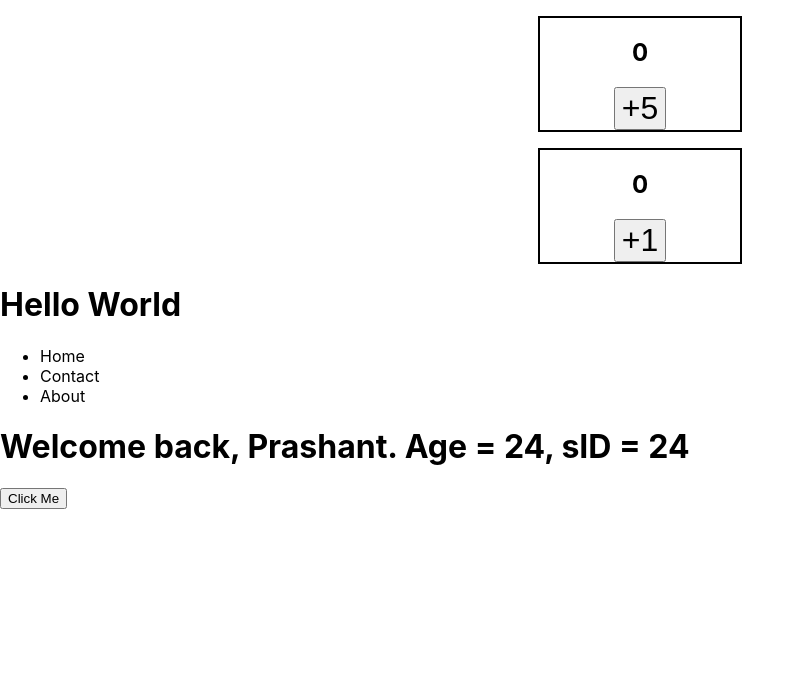
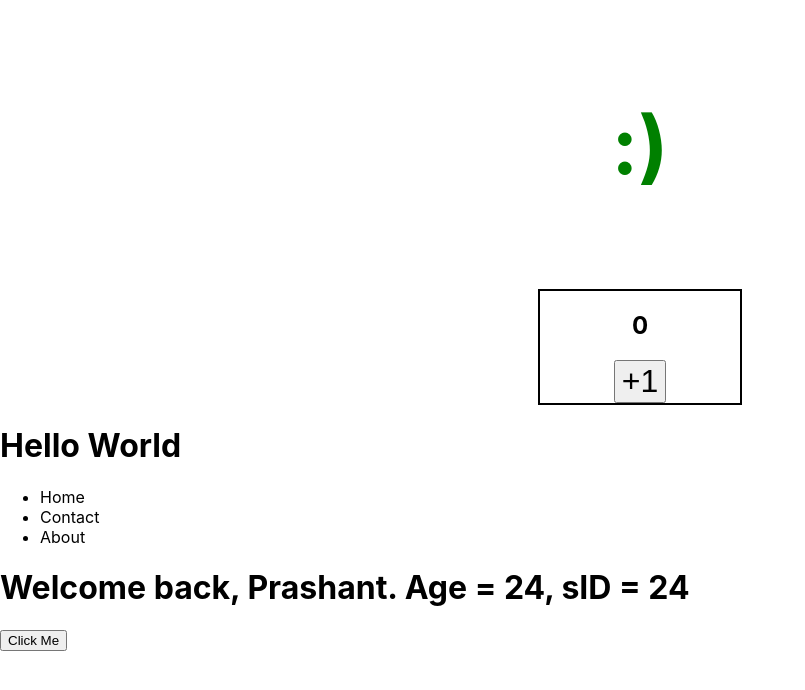
Before and after one commit to Prashant-SK/react-payment-gateway, a React (Create React App) app: page / in a window 1280 px wide. Shown: the top 690 px of the page, without its empty margins (0-805 px from the left). Built offline with nearby package versions, Linux system fonts and the light colour scheme.

Commit message:
basic styling for MoodToggler

```diff
--- a/src/App.js
+++ b/src/App.js
@@ -9,7 +9,7 @@
 function App() {
   return (
     <div>
-    <Counter step={5}/>
+    <MoodToggler step={5}/>
     <Counter/>
     <h1>Hello World</h1>
     <Navbar/>
--- /dev/null
+++ b/src/MoodToggler.css
@@ -0,0 +1,5 @@
+.MoodToggler {
+  font-size: 5rem;
+  text-align: center;
+  padding: 1rem;
+}
--- a/src/MoodToggler.js
+++ b/src/MoodToggler.js
@@ -1,16 +1,11 @@
 import React, {useState} from "react";
+import './MoodToggler.css'
 
 function MoodToggler({step = 1}){
-const [count, setCount] = useState(0);
 const [isHappy, setIsHappy] = useState(true);
 const toggleIsHappy = () => setIsHappy(!isHappy);
-return (
-    <div>
-        <h2>{count}</h2>
-        <button onClick={() => setCount(count + step)}>+{step}</button>
-        <h3 onClick={toggleIsHappy}>{isHappy ? ":)" : ":("}</h3>
-    </div>
-)
+const styles = {color: isHappy ? 'green' : 'red'}
+return <h3 className="MoodToggler" style={styles} onClick={toggleIsHappy}>{isHappy ? ":)" : ":("}</h3>
 }
 
 export default MoodToggler;
```
